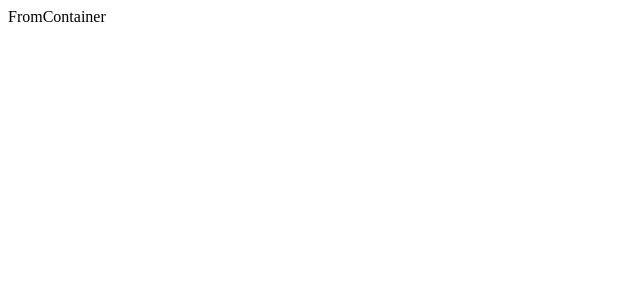
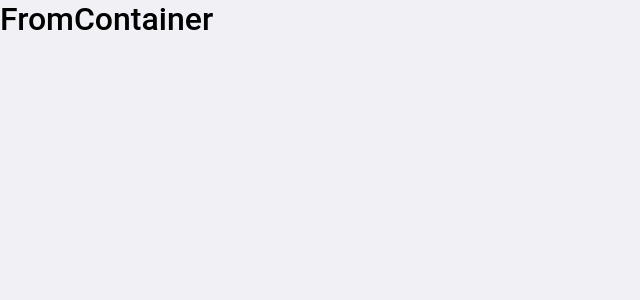
Before and after one commit to zedaoxd/teste-dev-jr, a React (Vite) app in the folder frontend/: page / in a window 1280 px wide. Shown: the top 300 px of the page, without its empty margins (0-640 px from the left). Built offline with nearby package versions, Linux system fonts and the light colour scheme.

Commit message:
add styled components and global style

```diff
--- a/frontend/package.json
+++ b/frontend/package.json
@@ -11,11 +11,13 @@
   "dependencies": {
     "react": "^18.2.0",
     "react-dom": "^18.2.0",
-    "react-router-dom": "^6.10.0"
+    "react-router-dom": "^6.10.0",
+    "styled-components": "^5.3.9"
   },
   "devDependencies": {
     "@types/react": "^18.0.28",
     "@types/react-dom": "^18.0.11",
+    "@types/styled-components": "^5.1.26",
     "@vitejs/plugin-react": "^3.1.0",
     "typescript": "^4.9.3",
     "vite": "^4.2.0"
--- a/frontend/src/App.tsx
+++ b/frontend/src/App.tsx
@@ -1,7 +1,13 @@
 import { AppRoutes } from "./routes";
+import { GlobalStyles } from "./styles/globalStyles";
 
 function App() {
-  return <AppRoutes />;
+  return (
+    <>
+      <AppRoutes />
+      <GlobalStyles />
+    </>
+  );
 }
 
 export default App;
--- a/frontend/src/components/FromContainer/index.tsx
+++ b/frontend/src/components/FromContainer/index.tsx
@@ -1,3 +1,9 @@
+import { Container } from "./styles";
+
 export const FromContainer = () => {
-  return <div>FromContainer</div>;
+  return (
+    <Container>
+      <h1>FromContainer</h1>
+    </Container>
+  );
 };
--- /dev/null
+++ b/frontend/src/components/FromContainer/styles.ts
@@ -0,0 +1,3 @@
+import styled from "styled-components";
+
+export const Container = styled.div``;
--- /dev/null
+++ b/frontend/src/styles/globalStyles.ts
@@ -0,0 +1,28 @@
+import { createGlobalStyle } from "styled-components";
+
+export const GlobalStyles = createGlobalStyle`
+    @import url('https://fonts.googleapis.com/css2?family=Roboto&display=swap');
+
+    * {
+        margin: 0;
+        padding: 0;
+        box-sizing: border-box;
+    }
+
+    body {
+        background: #f0f0f5;
+        -webkit-font-smoothing: antialiased;
+    }
+
+    body, input, button {
+        font-family: 'Roboto', sans-serif;
+    }
+
+    h1, h2, h3, h4, h5, h6, strong {
+        font-weight: 500;
+    }
+
+    button {
+        cursor: pointer;
+    }
+`;
```
Also changed, not shown: 1 other file (tests, documents, lock files or other folders).
